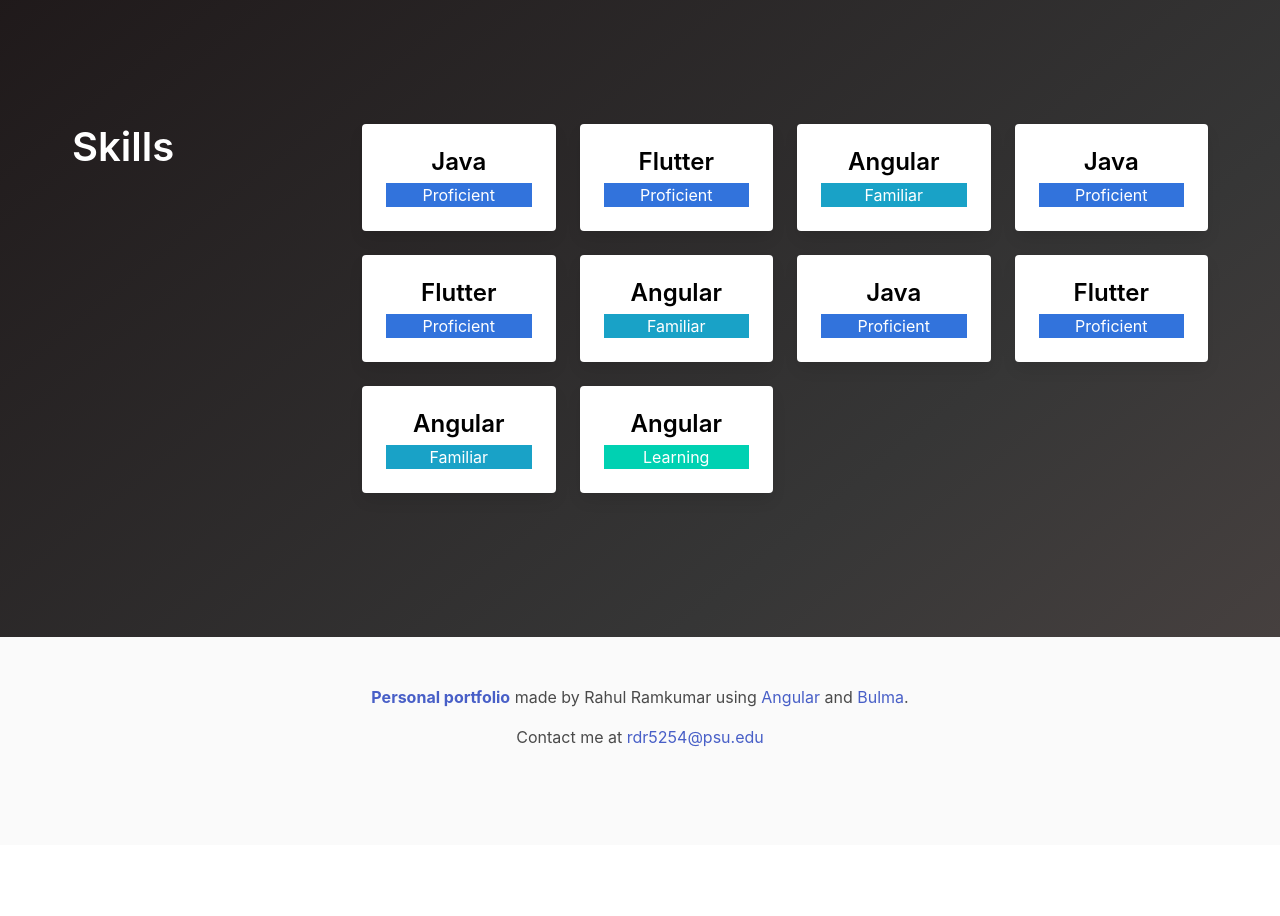
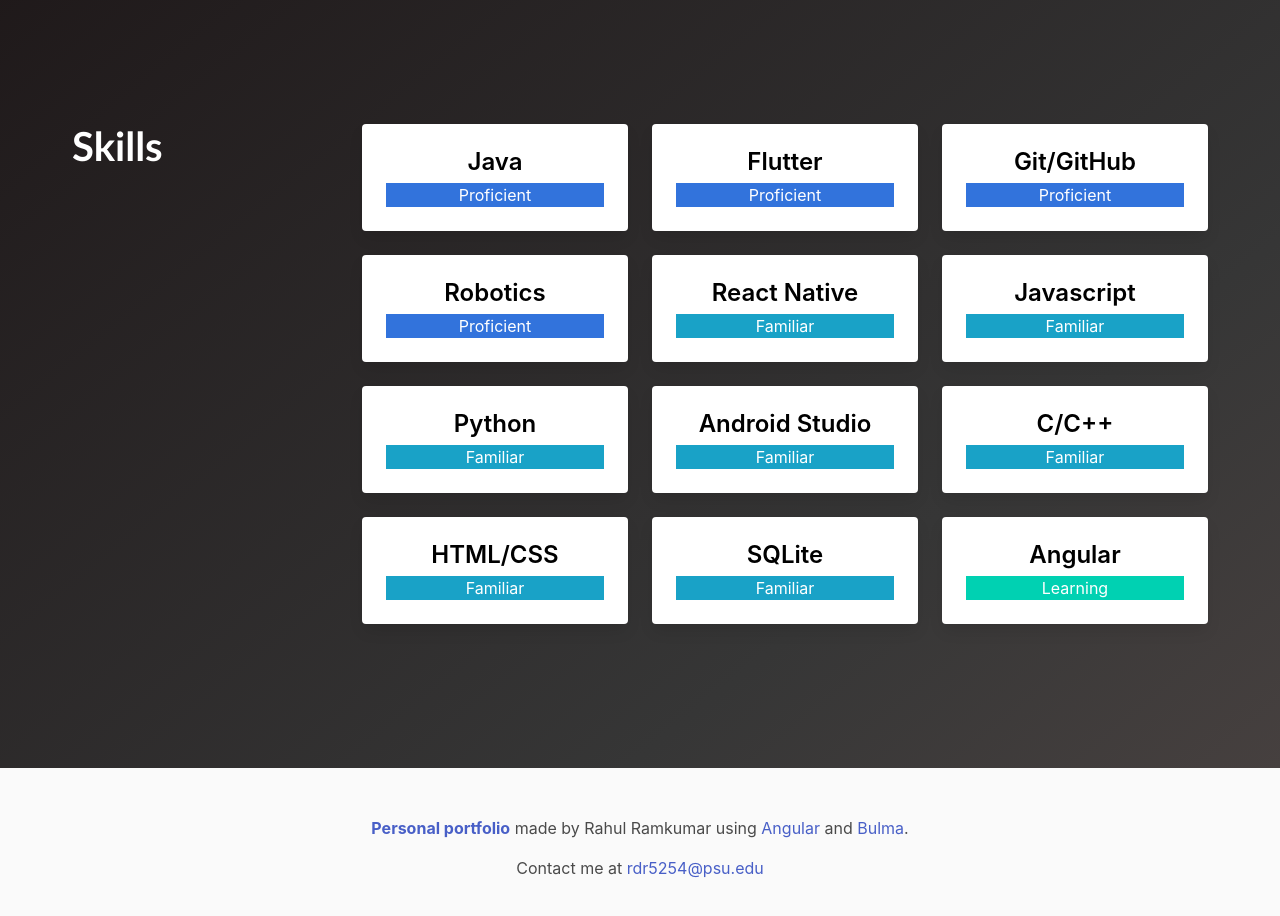
Before and after one commit to rsquared226/rsquared226.github.io, an Angular app: page / in a window 1280 px wide. Shown: the part 4560-5476 px from the top of the page. Before the commit the page ends 5405 px from the top, so only its background shows below. Built offline with nearby package versions, Linux system fonts and the light colour scheme.

Commit message:
Finish Skills

```diff
--- a/src/app/portfolio-section/portfolio-section.component.html
+++ b/src/app/portfolio-section/portfolio-section.component.html
@@ -42,7 +42,7 @@
           <div class="columns is-multiline is-mobile">
             <div
               *ngFor="let cardDetails of skillCardsDetails"
-              class="column is-one-quarter-fullhd is-one-quarter-widescreen is-one-quarter-desktop is-one-third-tablet is-half-mobile"
+              class="column is-one-quarter-fullhd is-one-third-widescreen is-one-third-desktop is-one-third-tablet is-half-mobile"
             >
               <app-skills-card
                 [skillCardDetails]="cardDetails"
--- a/src/app/skills/skills.component.ts
+++ b/src/app/skills/skills.component.ts
@@ -9,7 +9,7 @@
   template: `
     <app-portfolio-section
       sectionName="Skills"
-      fontFamily=""
+      fontFamily="'Trebuchet MS', Helvetica, sans-serif"
       bulmaColor="is-dark"
       [skillCardsDetails]="skillCardDetails"
     ></app-portfolio-section>
@@ -27,31 +27,39 @@
       skillLevel: SkillLevel.Proficient,
     },
     {
-      title: 'Angular',
+      title: 'Git/GitHub',
+      skillLevel: SkillLevel.Proficient,
+    },
+    {
+      title: 'Robotics',
+      skillLevel: SkillLevel.Proficient,
+    },
+    {
+      title: 'React Native',
       skillLevel: SkillLevel.Familiar,
     },
     {
-      title: 'Java',
-      skillLevel: SkillLevel.Proficient,
-    },
-    {
-      title: 'Flutter',
-      skillLevel: SkillLevel.Proficient,
-    },
-    {
-      title: 'Angular',
+      title: 'Javascript',
       skillLevel: SkillLevel.Familiar,
     },
     {
-      title: 'Java',
-      skillLevel: SkillLevel.Proficient,
+      title: 'Python',
+      skillLevel: SkillLevel.Familiar,
     },
     {
-      title: 'Flutter',
-      skillLevel: SkillLevel.Proficient,
+      title: 'Android Studio',
+      skillLevel: SkillLevel.Familiar,
     },
     {
-      title: 'Angular',
+      title: 'C/C++',
+      skillLevel: SkillLevel.Familiar,
+    },
+    {
+      title: 'HTML/CSS',
+      skillLevel: SkillLevel.Familiar,
+    },
+    {
+      title: 'SQLite',
       skillLevel: SkillLevel.Familiar,
     },
     {
```
